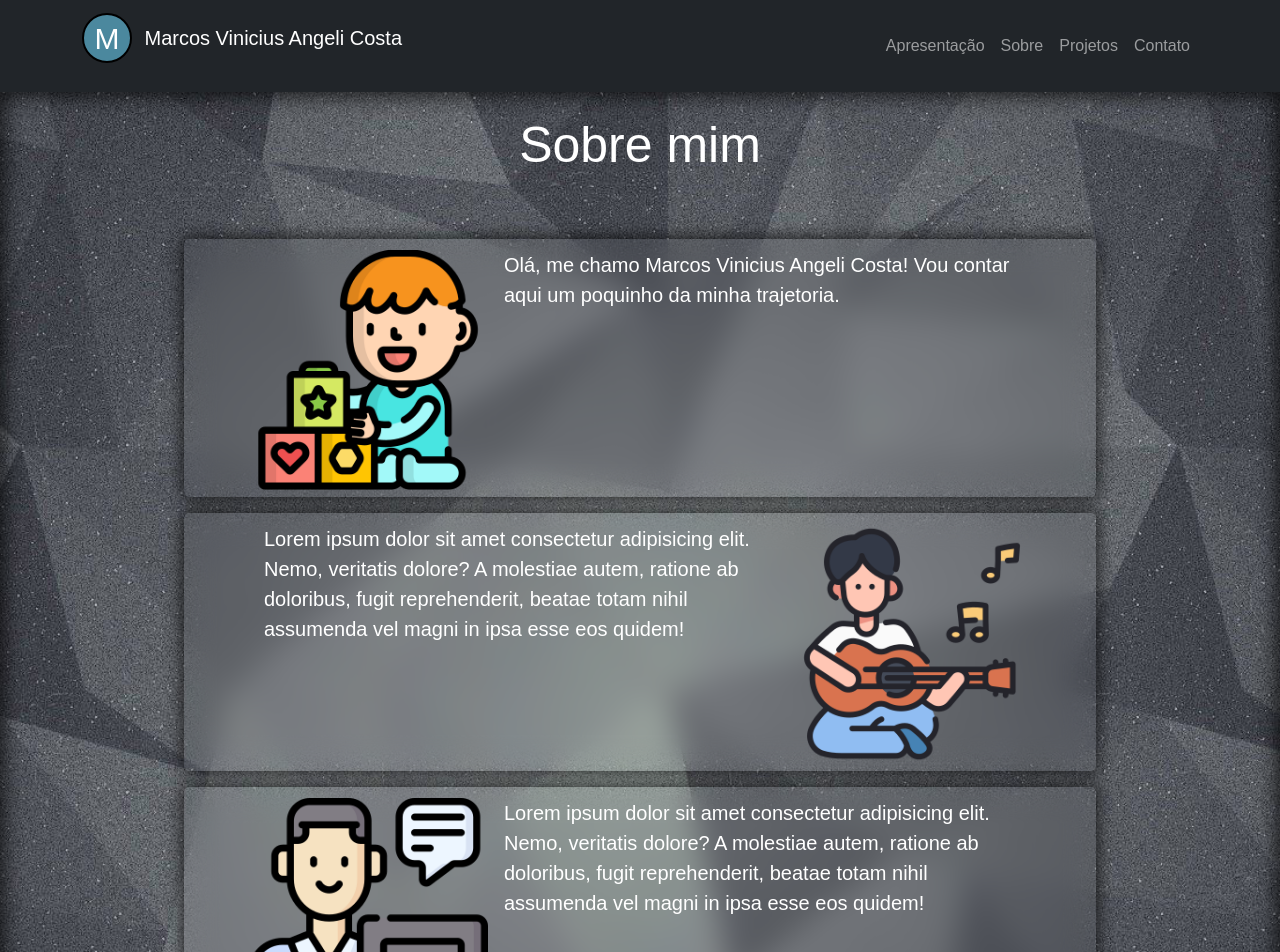
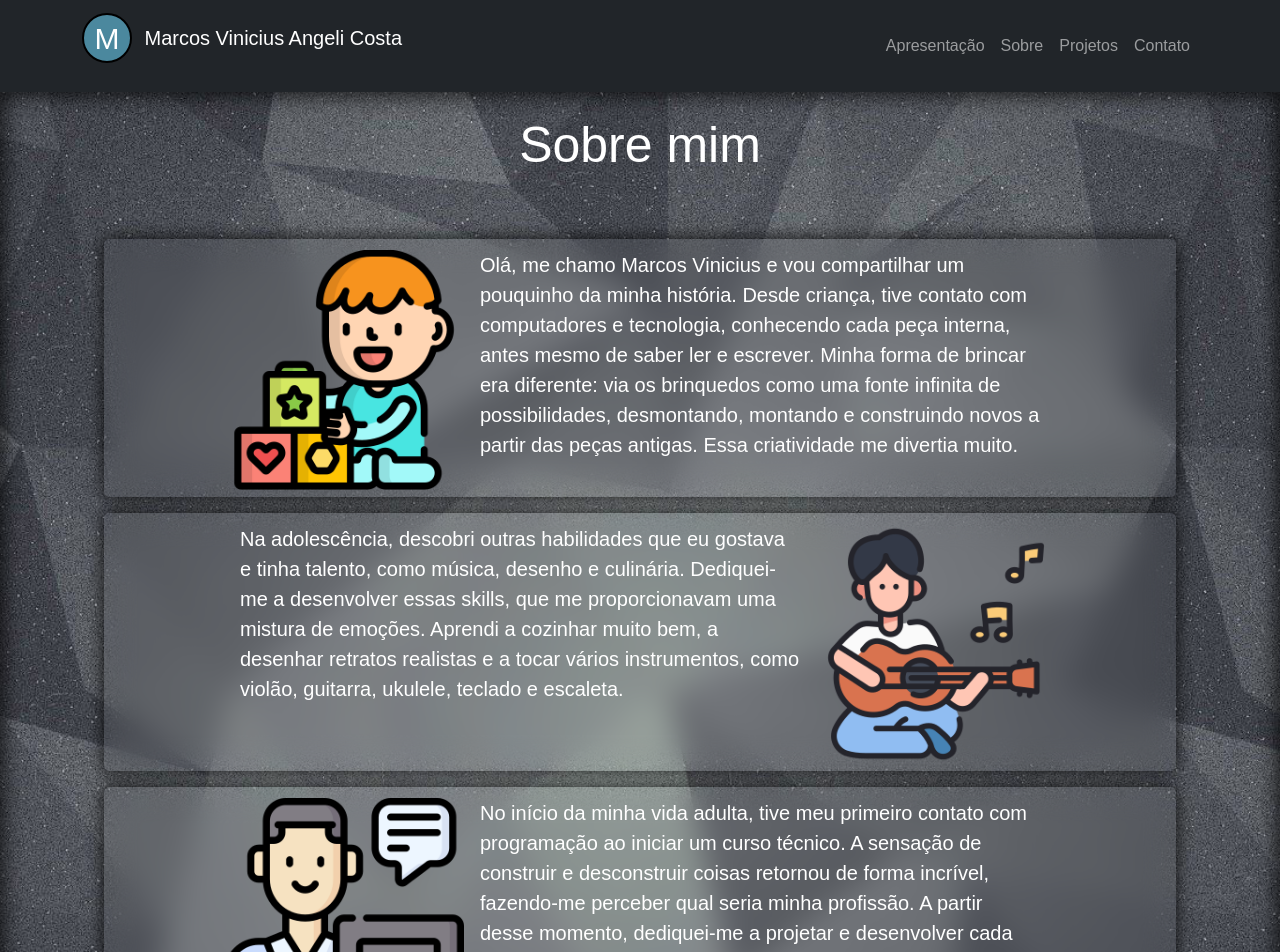
Before and after one commit to MarcosVinicius556/my_portfolio, a React (Vite) app: page /about in a window 1280 px wide. Shown: the top 952 px of the page. Built offline with nearby package versions, Linux system fonts and the light colour scheme.

Commit message:
Sessão about concluída e alteração no scroll da página

```diff
--- /dev/null
+++ b/src/assets/aboutText.js
@@ -0,0 +1,4 @@
+export const textoCrianca = `Olá, me chamo Marcos Vinicius e vou compartilhar um pouquinho da minha história. Desde criança, tive contato com computadores e tecnologia, conhecendo cada peça interna, antes mesmo de saber ler e escrever. Minha forma de brincar era diferente: via os brinquedos como uma fonte infinita de possibilidades, desmontando, montando e construindo novos a partir das peças antigas. Essa criatividade me divertia muito.`;
+export const textoJovem = 'Na adolescência, descobri outras habilidades que eu gostava e tinha talento, como música, desenho e culinária. Dediquei-me a desenvolver essas skills, que me proporcionavam uma mistura de emoções. Aprendi a cozinhar muito bem, a desenhar retratos realistas e a tocar vários instrumentos, como violão, guitarra, ukulele, teclado e escaleta.';
+export const textoAdulto = 'No início da minha vida adulta, tive meu primeiro contato com programação ao iniciar um curso técnico. A sensação de construir e desconstruir coisas retornou de forma incrível, fazendo-me perceber qual seria minha profissão. A partir desse momento, dediquei-me a projetar e desenvolver cada vez mais projetos nessa área. Quanto à música, culinária e desenho, adotei-os como hobbies para meu tempo livre, afastando-me um pouco do computador.';
+export const textoProfissional = 'Atualmente, estou trabalhando na área e fico verdadeiramente feliz com a escolha que fiz. Acordar e poder exercer minha paixão todos os dias é uma sensação maravilhosa. Gosto de estudar e aplicar meus conhecimentos em projetos, aprimorando-os ao longo do tempo. Sigo estudando e me aperfeiçoando diariamente, sabendo exatamente onde quero chegar e o que quero construir para minha carreira!';
--- a/src/components/About/About.jsx
+++ b/src/components/About/About.jsx
@@ -4,6 +4,7 @@ import ImgCrianca from '../../assets/kid.png';
 import ImgDev from '../../assets/dev-img.png';
 import ImgGuitar from '../../assets/guitar.png';
 import ImgWorker from '../../assets/worker.png';
+import { textoCrianca, textoJovem, textoAdulto, textoProfissional } from '../../assets/aboutText';
 import './about.css';
 
 function About() {
@@ -31,11 +32,6 @@ function About() {
     return () => window.removeEventListener('resize', handleSize);
     }, []);
 
-  const textoCrianca = 'Olá, me chamo Marcos Vinicius Angeli Costa! Vou contar aqui um poquinho da minha trajetoria.';
-  const textoJovem = 'Lorem ipsum dolor sit amet consectetur adipisicing elit. Nemo, veritatis dolore? A molestiae autem, ratione ab doloribus, fugit reprehenderit, beatae totam nihil assumenda vel magni in ipsa esse eos quidem!';
-  const textoAdulto = 'Lorem ipsum dolor sit amet consectetur adipisicing elit. Nemo, veritatis dolore? A molestiae autem, ratione ab doloribus, fugit reprehenderit, beatae totam nihil assumenda vel magni in ipsa esse eos quidem!';
-  const textoProfissional = 'Lorem ipsum dolor sit amet consectetur adipisicing elit. Nemo, veritatis dolore? A molestiae autem, ratione ab doloribus, fugit reprehenderit, beatae totam nihil assumenda vel magni in ipsa esse eos quidem!';
-
   return (
     <section className="about" id="section-about">
         <p className="about-title">Sobre mim</p>
--- a/src/components/About/aboutComponents/about-card.css
+++ b/src/components/About/aboutComponents/about-card.css
@@ -151,7 +151,7 @@
 /* Desktop */
 @media (min-width: 1024px) {
     .about-card{
-        min-width: 57rem;
+        min-width: 67rem;
         max-width: 70rem;
         min-height: 15rem;
         max-height: 20rem;
@@ -159,7 +159,7 @@
     }
 
     .about-text{
-        min-width: 32rem;
+        min-width: 35rem;
         max-width: 30rem;
         min-height: 15rem;
         max-height: 20rem;
--- a/src/index.css
+++ b/src/index.css
@@ -13,7 +13,7 @@ body {
 
 }
 
-:target {
+/* :target {
     scroll-margin-top: .8em;
 }
 
@@ -31,7 +31,7 @@ body {
 ::-webkit-scrollbar-thumb{
   border-radius: 5px;
   background: linear-gradient(45deg, #434343,#1c1c1c, #464646);
-}
+} */
 
 
 @keyframes reveal {
```
